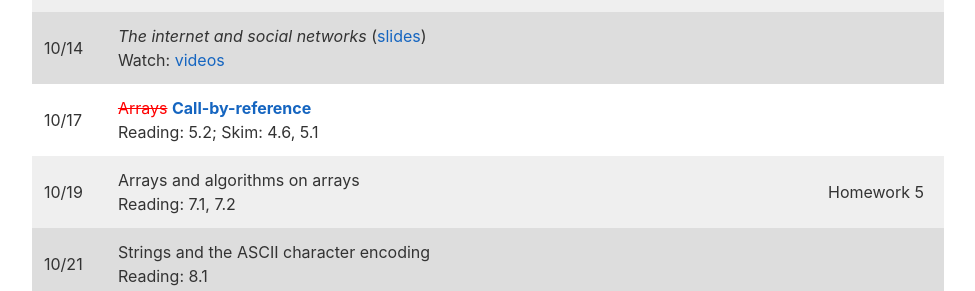
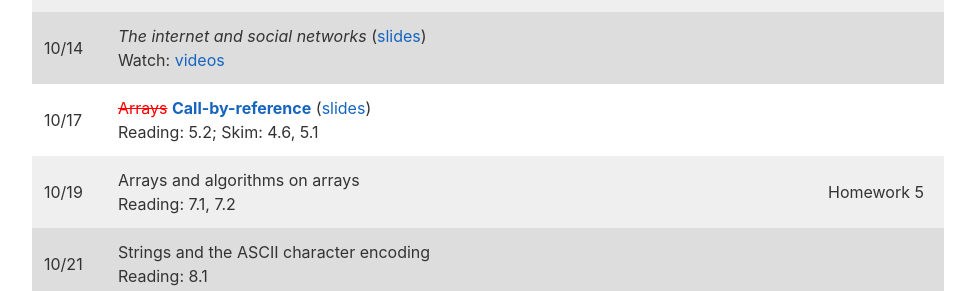
Before and after one commit to jacksonjw12/mbannister.github.io, a Jekyll site: the page built from _teaching/10-f16/index.md, in a window 1280 px wide and 900 px high, scrolled down 3877 px. Shown: the part 162-453 px from the top of the window, without its empty margins (152-1127 px from the left). Built offline with Jekyll 4.4.1, drawn with Linux system fonts in a browser that asks for light colours.

Commit message:
Add lec 12

```diff
--- a/_teaching/10-f16/index.md
+++ b/_teaching/10-f16/index.md
@@ -124,7 +124,7 @@
 10/10 | __Midterm Exam 1__ | <!-- Week 4; Lab: Functions -->
 10/12 | <del>Call by reference</del> <ins>Scoping</ins> ([slides](Slides/Lecture10.pdf), [Example14](//github.com/mbannister/mbannister.github.io/blob/master/_teaching/10-f16/Code/Example14.cpp), [Example15](//github.com/mbannister/mbannister.github.io/blob/master/_teaching/10-f16/Code/Example15.cpp), [Example16](//github.com/mbannister/mbannister.github.io/blob/master/_teaching/10-f16/Code/Example16.cpp), [Example17](//github.com/mbannister/mbannister.github.io/blob/master/_teaching/10-f16/Code/Example17.cpp))<br/>Reading: 4.5 | [Homework 4](Homework/Homework04.html)
 10/14 | _The internet and social networks_ ([slides](Slides/Lecture11.pdf))<br/>Watch: [videos](//code.org/educate/resources/videos) | <!-- Last day to drop without W -->
-10/17 | <del>Arrays</del> <ins>Call-by-reference</ins><br/>Reading: 5.2; Skim: 4.6, 5.1 | <!-- Week 5; Lab: Functions, Scope, Reference -->
+10/17 | <del>Arrays</del> <ins>Call-by-reference</ins> ([slides](Slides/Lecture12.pdf))<br/>Reading: 5.2; Skim: 4.6, 5.1 | <!-- Week 5; Lab: Functions, Scope, Reference -->
 10/19 | Arrays and algorithms on arrays<br/>Reading: 7.1, 7.2 | Homework 5
 10/21 | Strings and the ASCII character encoding<br/>Reading: 8.1 |
 10/24 | More with strings<br/>Reading: 8.2 |  <!-- Week 6; Lab: Arrays -->
```
Also changed, not shown: 2 other files.
